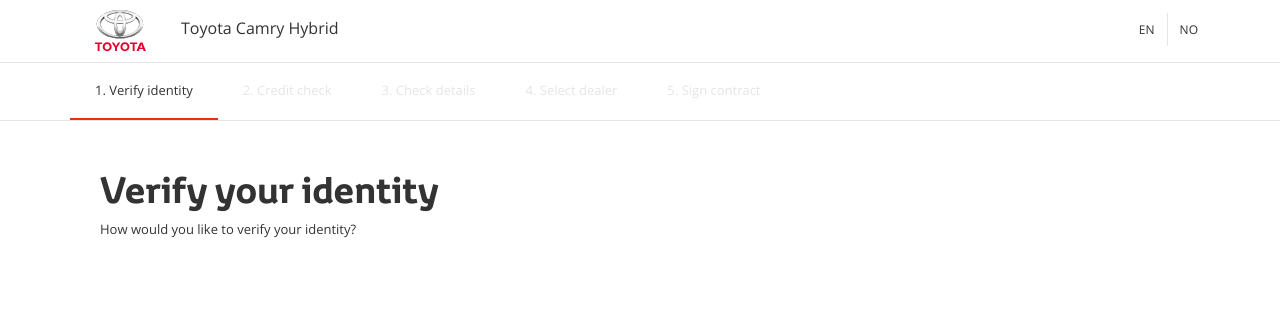
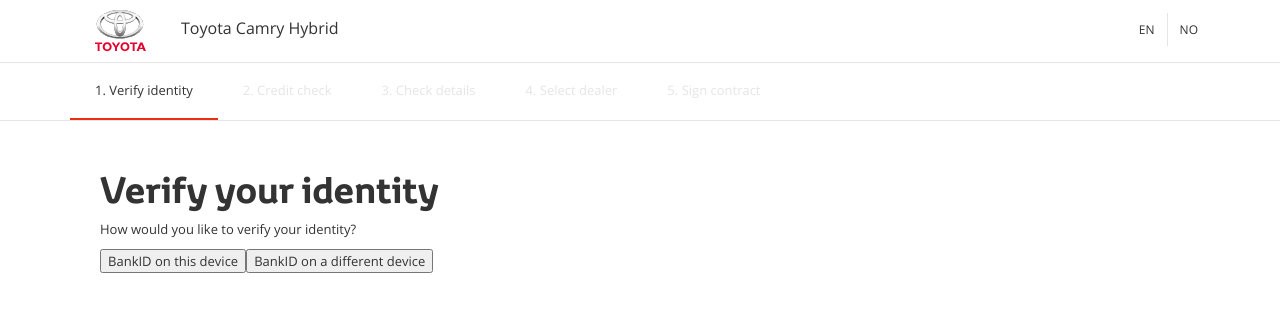
Before and after one commit to Gunzalez/e-sales, a React (Create React App) app: page / in a window 1280 px wide. Shown: the top 312 px of the page. Built offline with nearby package versions, Linux system fonts and the light colour scheme.

Commit message:
implements step transitions

```diff
--- a/src/App.css
+++ b/src/App.css
@@ -78,10 +78,11 @@
     font-family: "OSR";
     border-bottom: 2px solid #ffffff;
     outline: none; }
-    .App .Steps button.active {
-      border-color: #ea3012; }
     .App .Steps button[disabled] {
       color: #e5e5e5; }
+    .App .Steps button.active {
+      border-color: #ea3012;
+      color: #333333; }
     @media screen and (max-width: 1024px) {
       .App .Steps button {
         font-size: 12px;
@@ -119,3 +120,6 @@
       .App .Steps .button-arrow.right span::before {
         content: "\f054";
         right: 0; }
+  .App .spinner {
+    height: 200px;
+    background: darkred; }
--- a/src/App.js
+++ b/src/App.js
@@ -2,6 +2,7 @@
 import Header from './components/Header/Header';
 import Steps from './components/Steps/Steps';
 import VerifyUser from './components/VerifyUser/VerifyUser';
+import CreditCheck from './components/CreditCheck/CreditCheck';
 
 
 
@@ -12,7 +13,8 @@
     constructor(props){
         super(props);
         this.state = {
-            carName: 'Toyota Camry Hybrid'
+            carName: 'Toyota Camry Hybrid',
+            step: 1
         };
     }
 
@@ -20,12 +22,24 @@
         console.log('changes language to ' + lang)
     }
 
+    moveToNextStep(){
+        this.setState({
+            step: this.state.step + 1
+        })
+    }
+
+    // Verify User actions
+
+
+
     render() {
         return (
             <div className="App">
                 <Header carName={this.state.carName} changeLanguage={this.changeLanguage} />
-                <Steps />
-                <VerifyUser />
+                <Steps step={this.state.step} />
+
+                <VerifyUser step={this.state.step} moveToNextStep={this.moveToNextStep.bind(this)} />
+                <CreditCheck step={this.state.step} moveToNextStep={this.moveToNextStep.bind(this)} />
 
 
 
--- a/src/App.scss
+++ b/src/App.scss
@@ -5,6 +5,8 @@
 
 $brand-red:         #ea3012;
 $brand-grey:        #e5e5e5;
+$brand-grey2:       #595d60;
+$brand-grey3:       #333333;
 
 $breakpoint:        1024px;
 
@@ -14,7 +16,7 @@
 .App {
 
   font-size: 13px;
-  color: #333333;
+  color: $brand-grey3;
   font-family: $fontToyota;
 
   @media (max-width: 1201px){
@@ -32,7 +34,6 @@
     margin: 0;
     border: none;
   }
-
 
   .content {
     padding: 30px;
@@ -112,12 +113,13 @@
       border-bottom: 2px solid #ffffff;
       outline: none;
 
+      &[disabled]{
+        color: $brand-grey;
+      }
+
       &.active {
         border-color: $brand-red;
-      }
-
-      &[disabled]{
-        color: $brand-grey;
+        color: $brand-grey3;
       }
 
       @media screen and (max-width: $breakpoint) {
@@ -190,7 +192,13 @@
     }
   }
 
-  .Verify {
+  .VerifyUser {
+
+  }
+
+  .spinner {
+    height: 200px;
+    background: darkred;
   }
 
 }
--- a/src/components/CreditCheck/CreditCheck.js
+++ b/src/components/CreditCheck/CreditCheck.js
@@ -0,0 +1,43 @@
+import React, { Component } from 'react';
+
+class CreditCheck extends Component {
+
+    moveToNextStep(){
+        this.props.moveToNextStep()
+    }
+
+    renderFalse(){
+        return (
+            <section></section>
+        )
+    }
+
+    renderTrue(){
+        return (
+            <section className="CreditCheck">
+                <div className="container">
+
+                    <div className="content">
+                        <h1>Credit Check</h1>
+                        <p>Lots of form fields here</p>
+
+                        <button>Submit</button>
+                    </div>
+
+
+
+
+
+                </div>
+            </section>
+        )
+    }
+
+    render() {
+
+        return (this.props.step === 2 ? this.renderTrue() : this.renderFalse())
+
+    }
+}
+
+export default CreditCheck;
--- a/src/components/Steps/Steps.js
+++ b/src/components/Steps/Steps.js
@@ -1,6 +1,7 @@
 import React, { Component } from 'react';
 
 class Steps extends Component {
+
     render() {
         return (
             <section className="Steps bordered">
@@ -8,11 +9,11 @@
 
                     <nav className="navbar">
                         <button className="button-arrow left"><span></span></button>
-                        <button className="active">1. Verify identity</button>
-                        <button disabled>2. Credit check</button>
-                        <button disabled>3. Check details</button>
-                        <button disabled>4. Select dealer</button>
-                        <button disabled>5. Sign contract</button>
+                        <button disabled className={this.props.step === 1 ? 'active' : ''}>1. Verify identity</button>
+                        <button disabled className={this.props.step === 2 ? 'active' : ''}>2. Credit check</button>
+                        <button disabled className={this.props.step === 3 ? 'active' : ''}>3. Check details</button>
+                        <button disabled className={this.props.step === 4 ? 'active' : ''}>4. Select dealer</button>
+                        <button disabled className={this.props.step === 5 ? 'active' : ''}>5. Sign contract</button>
                         <button disabled className="button-arrow right"><span></span></button>
                     </nav>
 
--- a/src/components/VerifyUser/VerifyUser.js
+++ b/src/components/VerifyUser/VerifyUser.js
@@ -1,23 +1,62 @@
 import React, { Component } from 'react';
 
 class VerifyUser extends Component {
-    render() {
+
+    constructor(props){
+        super(props);
+        this.state = {
+            busy: false
+        };
+    }
+
+    doBankID(){
+        this.setState({
+            busy: true
+        });
+        // does lots of ajax stuff
+        //
+        //
+        //
+
+        this.moveToNextStep();
+    }
+
+    moveToNextStep(){
+        this.props.moveToNextStep()
+    }
+
+    renderFalse(){
         return (
-            <section className="Verify">
+            <section></section>
+        )
+    }
+
+    renderTrue(){
+        return (
+            <section className="VerifyUser">
                 <div className="container">
 
-                    <div className="content">
+                    { this.state.busy ? <div className="spinner"></div> : ''}
+
+
+                    { !this.state.busy ? <div className="content">
                         <h1>Verify your identity</h1>
                         <p>How would you like to verify your identity?</p>
-                    </div>
 
+                        <button onClick={()=>{this.doBankID()}}>BankID on this device</button>
+                        <button>BankID on a different device</button>
+                    </div> : ''}
 
 
 
 
                 </div>
             </section>
-        );
+        )
+    }
+
+    render() {
+       return (this.props.step === 1 ? this.renderTrue() : this.renderFalse())
     }
 }
 
```
Also changed, not shown: 1 other file (tests, documents, lock files or other folders).
